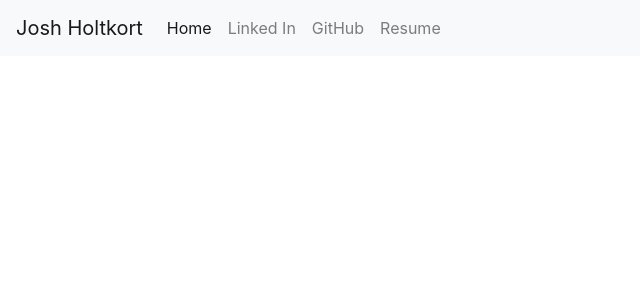
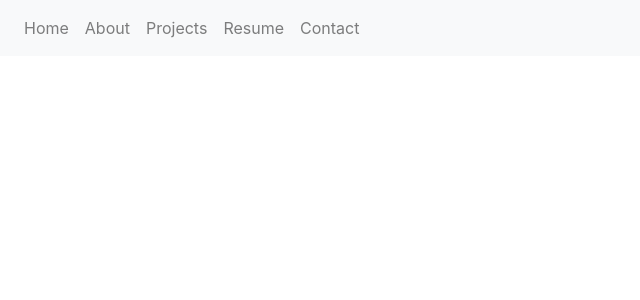
Before and after one commit to jholtkort/Flask_Website, a Flask app: template personalwebsite/templates/base.html in a window 1280 px wide. Shown: the top 300 px of the page, without its empty margins (0-640 px from the left). Run offline with Flask 2, Linux system fonts and the light colour scheme; the template is opened without the code that fills it, so the values that code supplies are empty; some libraries are stand-ins or nearby versions.

Commit message:
Update templates

```diff
--- a/personalwebsite/templates/base.html
+++ b/personalwebsite/templates/base.html
@@ -1,32 +1,35 @@
 <!DOCTYPE html>
 <html lang="en" dir="ltr">
   <head>
-    <link rel="stylesheet" href="https://maxcdn.bootstrapcdn.com/bootstrap/4.0.0/css/bootstrap.min.css" integrity="sha384-Gn5384xqQ1aoWXA+058RXPxPg6fy4IWvTNh0E263XmFcJlSAwiGgFAW/dAiS6JXm" crossorigin="anonymous">
-    <script src="https://code.jquery.com/jquery-3.2.1.slim.min.js" integrity="sha384-KJ3o2DKtIkvYIK3UENzmM7KCkRr/rE9/Qpg6aAZGJwFDMVNA/GpGFF93hXpG5KkN" crossorigin="anonymous"></script>
-    <script src="https://cdnjs.cloudflare.com/ajax/libs/popper.js/1.12.9/umd/popper.min.js" integrity="sha384-ApNbgh9B+Y1QKtv3Rn7W3mgPxhU9K/ScQsAP7hUibX39j7fakFPskvXusvfa0b4Q" crossorigin="anonymous"></script>
-    <script src="https://maxcdn.bootstrapcdn.com/bootstrap/4.0.0/js/bootstrap.min.js" integrity="sha384-JZR6Spejh4U02d8jOt6vLEHfe/JQGiRRSQQxSfFWpi1MquVdAyjUar5+76PVCmYl" crossorigin="anonymous"></script>
     <meta charset="utf-8">
-    <title>Josh Holtkort</title>
+    <title>Josh Holtkort Webpage</title>
+    <link rel="stylesheet" href="master.css">
+    <link rel="stylesheet" href="https://stackpath.bootstrapcdn.com/bootstrap/4.3.1/css/bootstrap.min.css" integrity="sha384-ggOyR0iXCbMQv3Xipma34MD+dH/1fQ784/j6cY/iJTQUOhcWr7x9JvoRxT2MZw1T" crossorigin="anonymous">
+    <script src="https://code.jquery.com/jquery-3.3.1.slim.min.js" integrity="sha384-q8i/X+965DzO0rT7abK41JStQIAqVgRVzpbzo5smXKp4YfRvH+8abtTE1Pi6jizo" crossorigin="anonymous"></script>
+    <script src="https://cdnjs.cloudflare.com/ajax/libs/popper.js/1.14.7/umd/popper.min.js" integrity="sha384-UO2eT0CpHqdSJQ6hJty5KVphtPhzWj9WO1clHTMGa3JDZwrnQq4sF86dIHNDz0W1" crossorigin="anonymous"></script>
+    <script src="https://stackpath.bootstrapcdn.com/bootstrap/4.3.1/js/bootstrap.min.js" integrity="sha384-JjSmVgyd0p3pXB1rRibZUAYoIIy6OrQ6VrjIEaFf/nJGzIxFDsf4x0xIM+B07jRM" crossorigin="anonymous"></script>
   </head>
   <body>
-    <nav class="navbar navbar-expand-lg navbar-light bg-light">
-      <a class="navbar-brand" href="#">Josh Holtkort</a>
-      <button class="navbar-toggler" type="button" data-toggle="collapse" data-target="#navbarNav" aria-controls="navbarNav" aria-expanded="false" aria-label="Toggle navigation">
+    <nav id="navbar" class="navbar navbar-expand-lg navbar-light bg-light">
+      <button class="navbar-toggler" type="button" data-toggle="collapse" data-target="#navbarSupportedContent" aria-controls="navbarSupportedContent" aria-expanded="false" aria-label="Toggle navigation">
         <span class="navbar-toggler-icon"></span>
       </button>
-      <div class="collapse navbar-collapse" id="navbarNav">
-        <ul class="navbar-nav">
-          <li class="nav-item active">
-            <a class="nav-link" href="{{ url_for('core.index') }}">Home <span class="sr-only">(current)</span></a>
+      <div class="collapse navbar-collapse" id="navbarSupportedContent">
+        <ul class="navbar-nav mr-auto">
+          <li class="nav-item">
+            <a class="nav-link" href="#welcome-section">Home</a>
           </li>
           <li class="nav-item">
-            <a class="nav-link" href='https://www.linkedin.com/in/joshholtkort'>Linked In</a>
+            <a class="nav-link" href="#about">About</a>
           </li>
           <li class="nav-item">
-            <a class="nav-link" href="https://github.com/jholtkort">GitHub</a>
+            <a class="nav-link" href="#projects">Projects</a>
           </li>
           <li class="nav-item">
-            <a class="nav-link" href="{{ url_for('static',filename='Josh_Holtkort_Resume.pdf') }}">Resume</a>
+            <a class="nav-link" href="static/Josh_Holtkort_Resume.pdf">Resume</a>
+          </li>
+          <li class="nav-item">
+            <a class="nav-link" href="#contact">Contact</a>
           </li>
         </ul>
       </div>
```
Also changed, not shown: personalwebsite/templates/index.html (+35 -8 lines).
